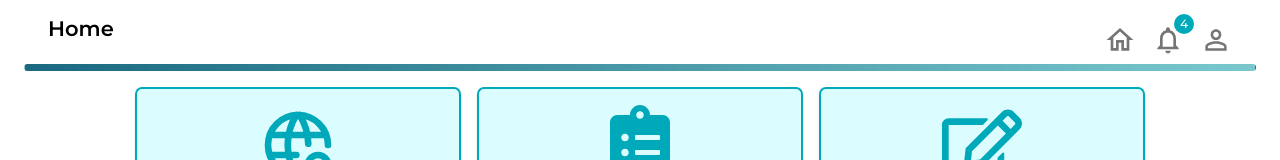
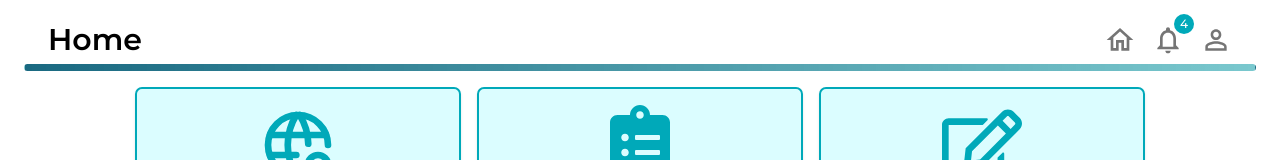
Before and after one commit to DeviPrasadKL/US-Project, a React (Vite) app: page /home in a window 1280 px wide. Shown: the top 160 px of the page. Built offline with nearby package versions, Linux system fonts and the light colour scheme.

Commit message:
chore: Theme implementation

```diff
--- a/src/components/shared/navbar/Navbar.jsx
+++ b/src/components/shared/navbar/Navbar.jsx
@@ -15,9 +15,9 @@ import Dropmenu from './Dropmenu';
 export default function Navbar({ title }) {
     return (
         <Box>
-            <Stack flexDirection='row' justifyContent='space-between' mx={2}>
+            <Stack flexDirection='row' justifyContent='space-between' alignItems='center' mx={2}>
                 {/* Title of the Navbar */}
-                <Typography variant="h4" ml={1}>{title}</Typography>
+                <Typography variant="h2" ml={1}>{title}</Typography>
 
                 {/* Container for the Navbar icons */}
                 <Stack flexDirection='row'>
```
Also changed, not shown: src/theme/Theme.jsx (+20 -5 lines).
